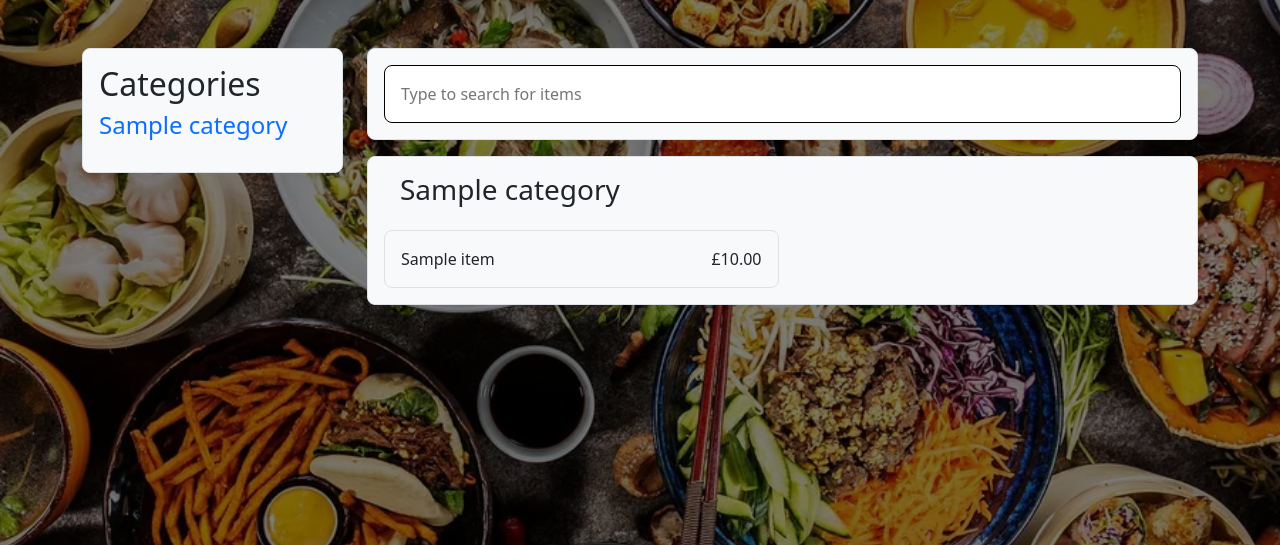
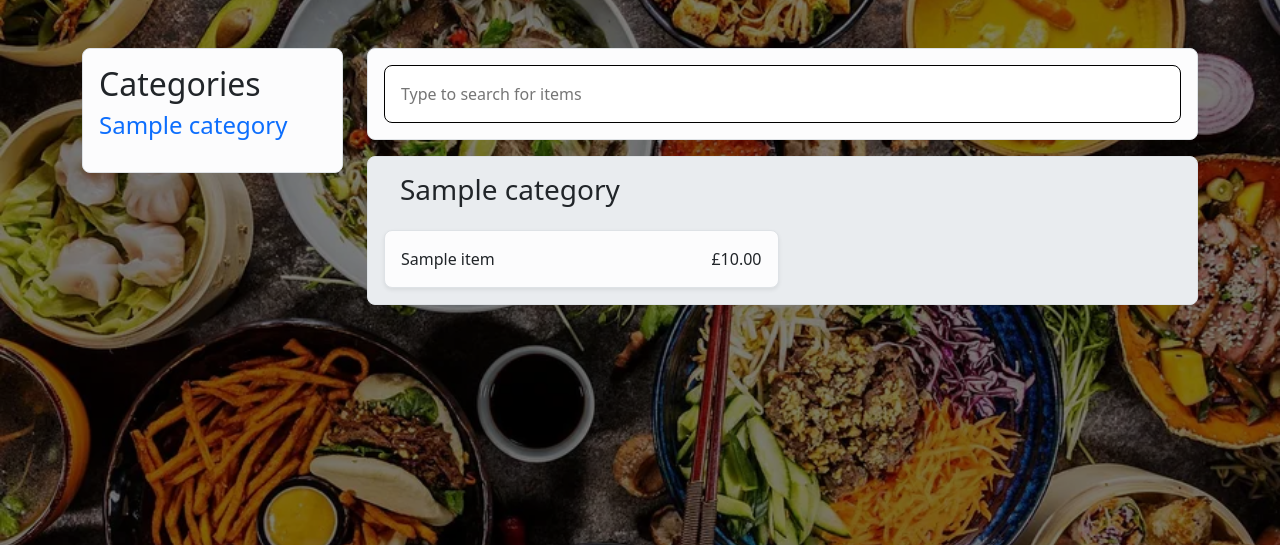
Before and after one commit to Russlyman/food-ordering-system, a Django app: page / in a window 1280 px wide. Shown: the part 79-624 px from the top of the page. Run offline with Django 4.2, Linux system fonts and the light colour scheme; tables that the repository leaves empty hold one stand-in row (values such as "Sample post"); some libraries are stand-ins or nearby versions.

Commit message:
Add shadows to menu items, change category background colour

```diff
--- a/menu/templates/menu/menu_list.html
+++ b/menu/templates/menu/menu_list.html
@@ -4,7 +4,7 @@
 <div class="container">
   <div class="row">
     <div class="col-lg-3 d-none d-lg-block">
-      <div class="p-3 border bg-light sticky-top rounded-3">
+      <div class="p-3 border bg-light-subtle sticky-top rounded-3">
         <h2>Categories</h2>
         <ul class="list-unstyled">
           {% for category in categories %}
@@ -16,7 +16,7 @@
     <div class="col-lg-9">
       <div class="row sticky-top">
         <div class="col-12">
-          <div class="d-flex align-items-center mb-3 gap-2 bg-light rounded-3 border p-3">
+          <div class="d-flex align-items-center mb-3 gap-2 bg-light-subtle rounded-3 border p-3">
             <input type="text" class="search-box flex-grow-1 rounded-3 p-3 border border-black" placeholder="Type to search for items" aria-label="Input field for searching menu items">
             {% if user.is_authenticated %}
             <a href="{% url 'basket' %}">
@@ -39,7 +39,7 @@
               {% for item in category.items.all %}
               <div class="col-sm-6">
                 <div
-                  class="p-3 border bg-light d-flex justify-content-between item h-100 rounded-3"
+                  class="p-3 border bg-light-subtle d-flex justify-content-between item h-100 rounded-3 shadow-sm"
                   data-bs-toggle="modal"
                   data-bs-target="#itemInfoModal"
                   data-item-description="{{ item.description }}"
--- a/static/css/style.css
+++ b/static/css/style.css
@@ -29,3 +29,7 @@ body::before {
 .item {
   cursor: pointer;
 }
+
+.bg-light {
+  background-color: #e9ecef !important;
+}
--- a/templates/base.html
+++ b/templates/base.html
@@ -21,7 +21,7 @@
 </head>
 <body>
   <header class="container">
-    <nav aria-label="Navbar" class="bg-light mb-5 mt-3 d-flex justify-content-between align-items-center p-3 flex-wrap flex-column flex-sm-row rounded-3 border gap-3">
+    <nav aria-label="Navbar" class="bg-light-subtle mb-5 mt-3 d-flex justify-content-between align-items-center p-3 flex-wrap flex-column flex-sm-row rounded-3 border gap-3">
       <a class="navbar-brand" href="{% url 'home' %}"><h1 class="fs-4 mb-0">Chinese Takeaway</h1></a>
       <ul class="d-flex list-unstyled align-items-center mb-0 gap-4 fs-6">
         {% if user.is_authenticated %}
```
